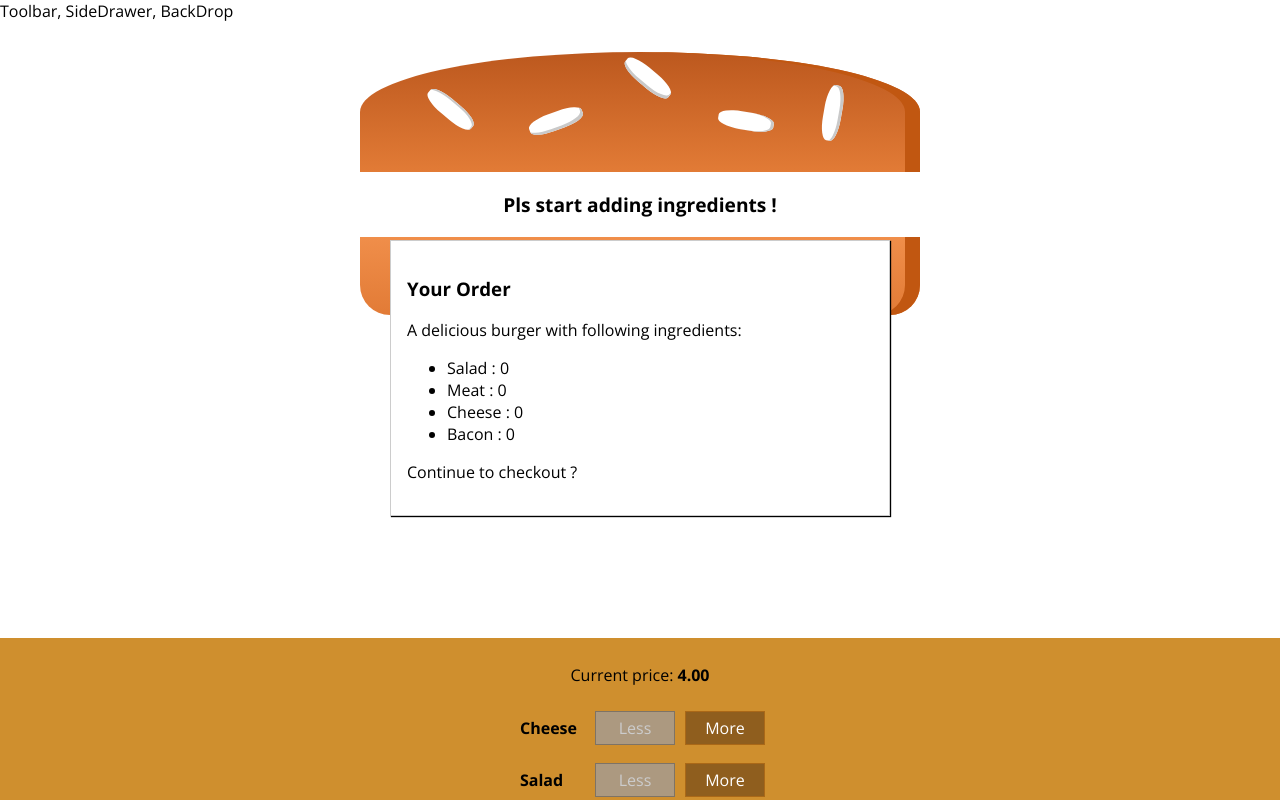
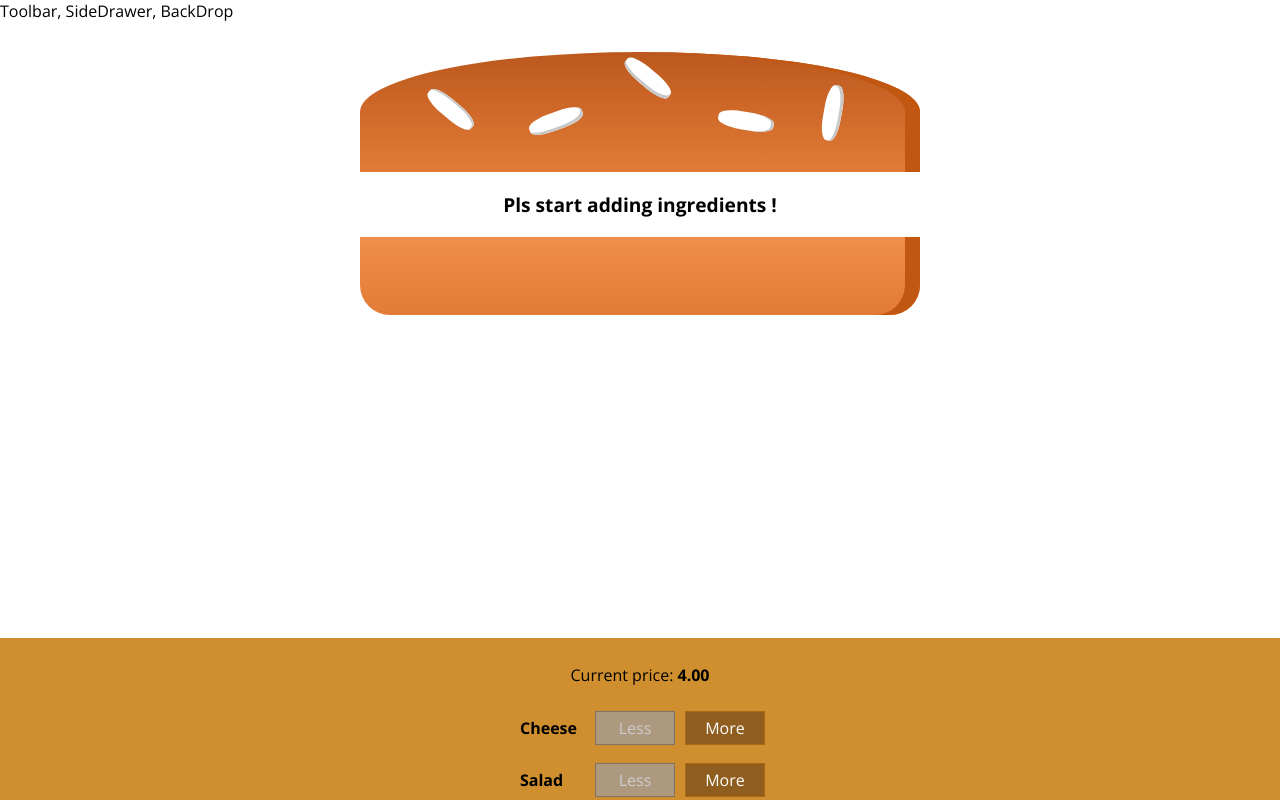
Before and after one commit to pooridev/burger-builder, a React (Create React App) app: page / in a window 1280 px wide. Shown: the top 800 px of the page. Built offline with nearby package versions, Linux system fonts and the light colour scheme.

Commit message:
update: added animation to modal

```diff
--- a/src/components/Burger/BuildControls/BuildControls.jsx
+++ b/src/components/Burger/BuildControls/BuildControls.jsx
@@ -21,7 +21,10 @@ const buildControls = props => (
 				disabled={props.disabledInfo[control.type]}
 			/>
 		))}
-		<button className={classes.OrderButton} disabled={props.purchasable}>
+		<button
+			onClick={props.ordered}
+			className={classes.OrderButton}
+			disabled={props.purchasable}>
 			ORDER NOW
 		</button>
 	</div>
--- a/src/components/UI/Modal/Modal.jsx
+++ b/src/components/UI/Modal/Modal.jsx
@@ -2,8 +2,13 @@ import React from 'react';
 import classes from './Modal.module.css';
 
 const modal = props => (
-  <div className={classes.Modal}>
-    {props.children}
-  </div>
+	<div
+		className={classes.Modal}
+		style={{
+			transform: props.show ? 'translateY(0)' : 'translateY(-100vh)',
+			opacity: props.show ? '1' : '0'
+		}}>
+		{props.children}
+	</div>
 );
 export default modal;
--- a/src/containers/BurgerBuilder/BurgerBuilder.jsx
+++ b/src/containers/BurgerBuilder/BurgerBuilder.jsx
@@ -22,7 +22,8 @@ class BurgerBuilder extends Component {
 			bacon: 0
 		},
 		totalPrice: 4,
-		purchasable: false
+		purchasable: false,
+		purchasing: false
 	};
 
 	updatePurchaseState(ingredients) {
@@ -50,6 +51,7 @@ class BurgerBuilder extends Component {
 		this.setState({ ingredients: updatedIngredients, totalPrice: newPrice });
 		this.updatePurchaseState(updatedIngredients);
 	};
+
 	removeIngredientHandler = type => {
 		const oldCount = this.state.ingredients[type];
 		if (oldCount <= 0) return;
@@ -65,6 +67,10 @@ class BurgerBuilder extends Component {
 		this.updatePurchaseState(updatedIngredients);
 	};
 
+	purchaseHandler = () => {
+		this.setState({ purchasing: true });
+	};
+
 	render() {
 		const ingredientsInfo = { ...this.state.ingredients };
 
@@ -73,7 +79,7 @@ class BurgerBuilder extends Component {
 		}
 		return (
 			<Aux>
-				<Modal>
+				<Modal show={this.state.purchasing}>
 					<OrderSummary ingredients={this.state.ingredients} />
 				</Modal>
 				<Burger ingredients={this.state.ingredients} />
@@ -84,6 +90,7 @@ class BurgerBuilder extends Component {
 					disabledInfo={ingredientsInfo}
 					price={this.state.totalPrice}
 					purchasable={!this.state.purchasable}
+					ordered={this.purchaseHandler}
 				/>
 			</Aux>
 		);
```
